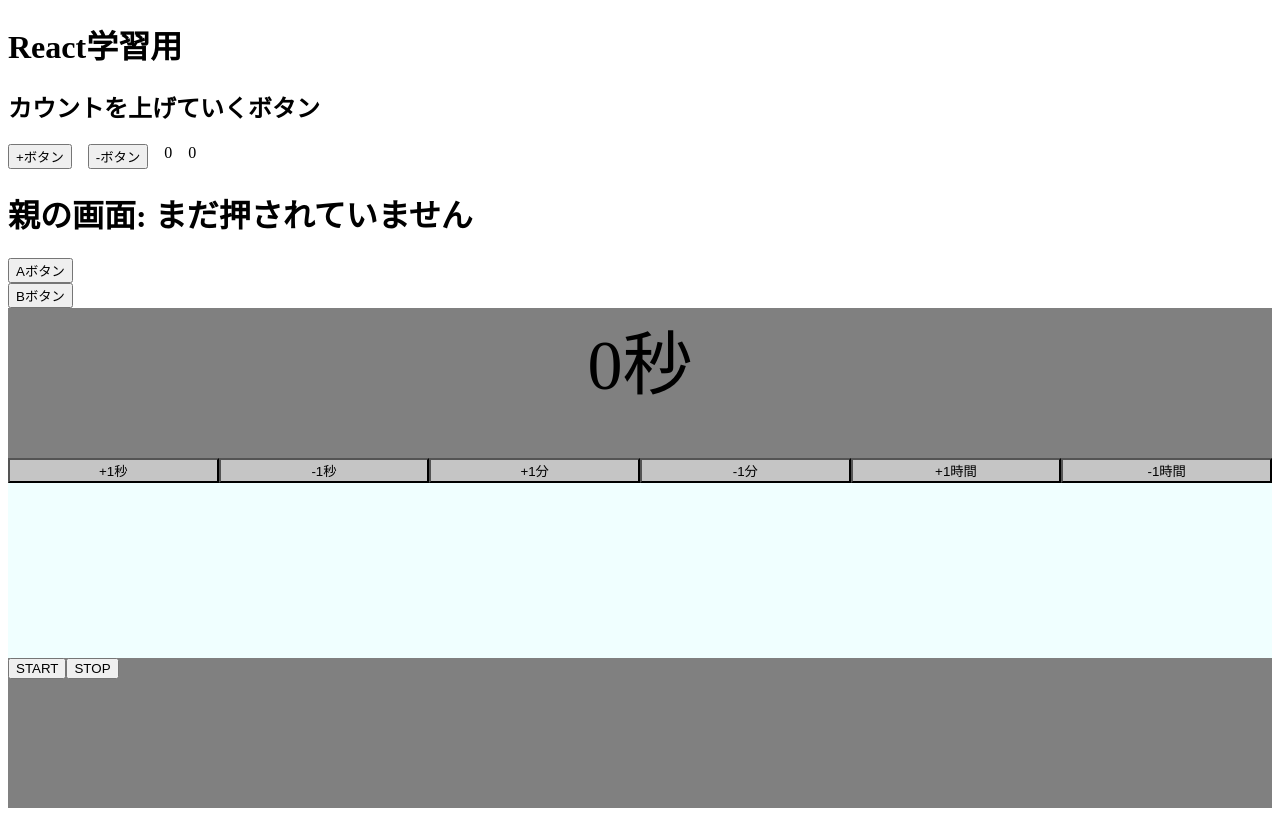
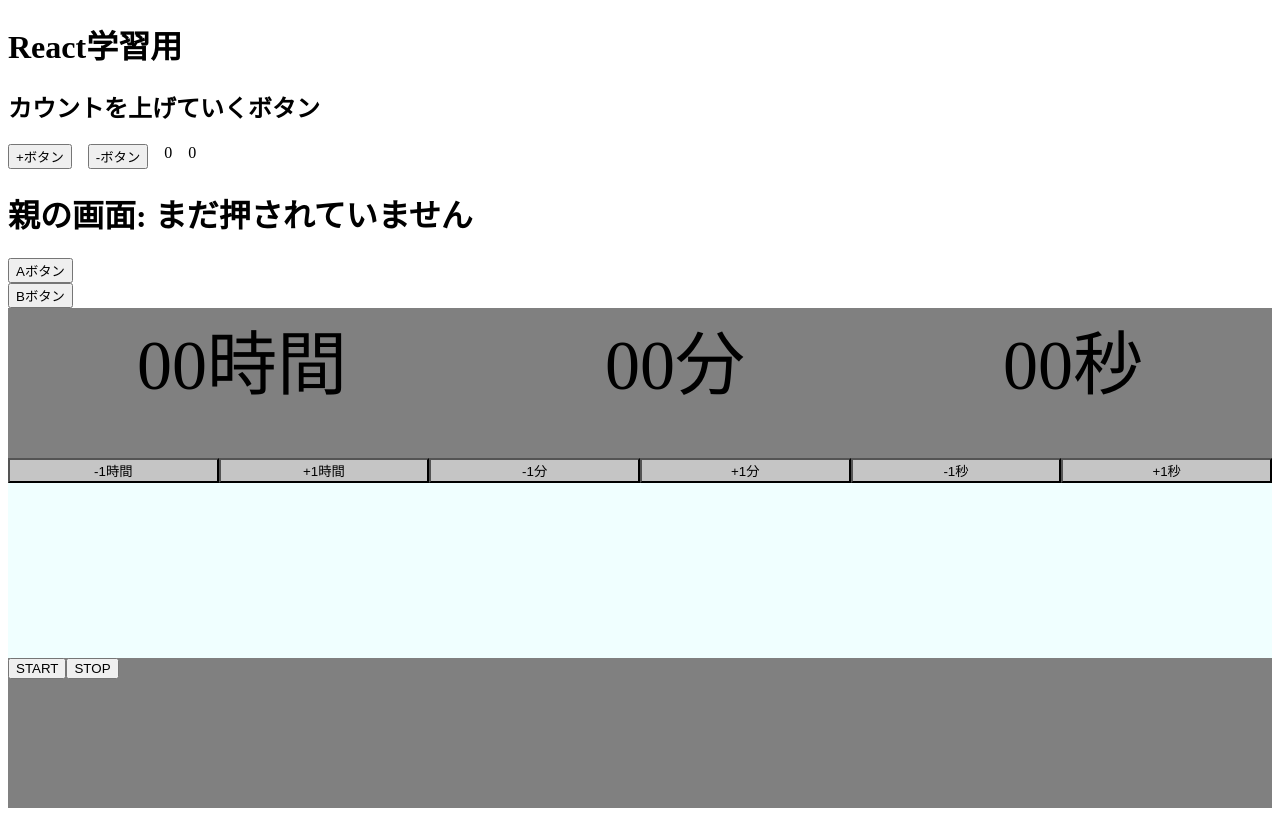
Before and after one commit to fumiaki10/study-log, a React (Vite) app: page / in a window 1280 px wide. Built offline with nearby package versions, Linux system fonts and the light colour scheme.

Commit message:
feat:時間、分、秒に振り分け

```diff
--- a/src/assets/Timer.css
+++ b/src/assets/Timer.css
@@ -5,7 +5,8 @@
 
 .main-count {
   display: flex;
-  justify-content: center;
+  justify-content: space-around;
+  flex-direction: row-reverse;
 }
 
 .numbers {
@@ -16,16 +17,16 @@
 
 
 .count-timer {
-  width: 150px;
   height: 150px;
   font-size: 70px;
   display: flex;
-  justify-content: center;
+  justify-content: space-between;
 }
 
 .timers-button {
   display: flex;
   align-items: center;
+  flex-direction: row-reverse;
 }
 
 
--- a/src/components/Timer.tsx
+++ b/src/components/Timer.tsx
@@ -25,12 +25,19 @@ function Timer() {
 
   }, [isActive])
 
+  const hours = Math.floor(countTimer / 3600)
+  const minutes = Math.floor((countTimer % 3600) / 60)
+  const remainderSeconds = countTimer % 60
+
   return (
     <>
       <div className="timer-content">
 
         <div className="main-count">
-          <div className="count-timer">{countTimer}秒</div>
+          <div className="count-timer">{String(remainderSeconds).padStart(2, '0')}秒</div>
+          <div className="count-timer">{String(minutes).padStart(2, '0')}分</div>
+          <div className="count-timer">{String(hours).padStart(2, '0')}時間</div>
+
         </div>
 
         <div className="numbers">
```
